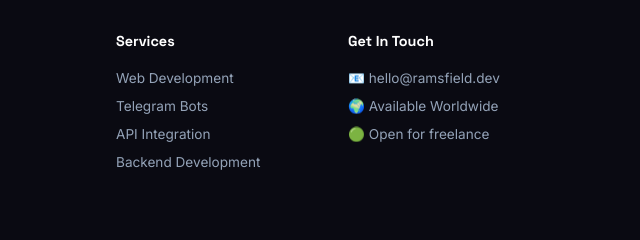
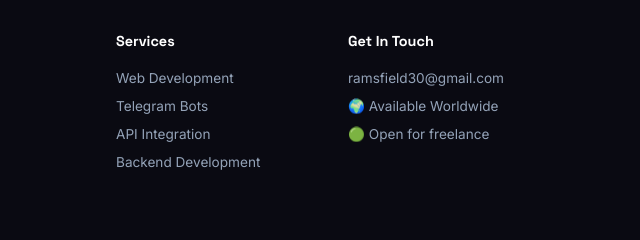
Before and after one commit to Ramsfield30/Ramsfield, a plain HTML site: page index.html in a window 1280 px wide. Shown: the part 2221-2461 px from the top of the page, 640-1280 px from the left. Drawn offline with nearby package versions, Linux system fonts and the light colour scheme.

Commit message:
update index.html

```diff
--- a/index.html
+++ b/index.html
@@ -204,7 +204,7 @@
       </div>
       <div class="footer-col">
         <h4>Get In Touch</h4>
-        <p>📧 hello@ramsfield.dev</p>
+        <p>ramsfield30@gmail.com</p>
         <p>🌍 Available Worldwide</p>
         <p>🟢 Open for freelance</p>
       </div>
```
